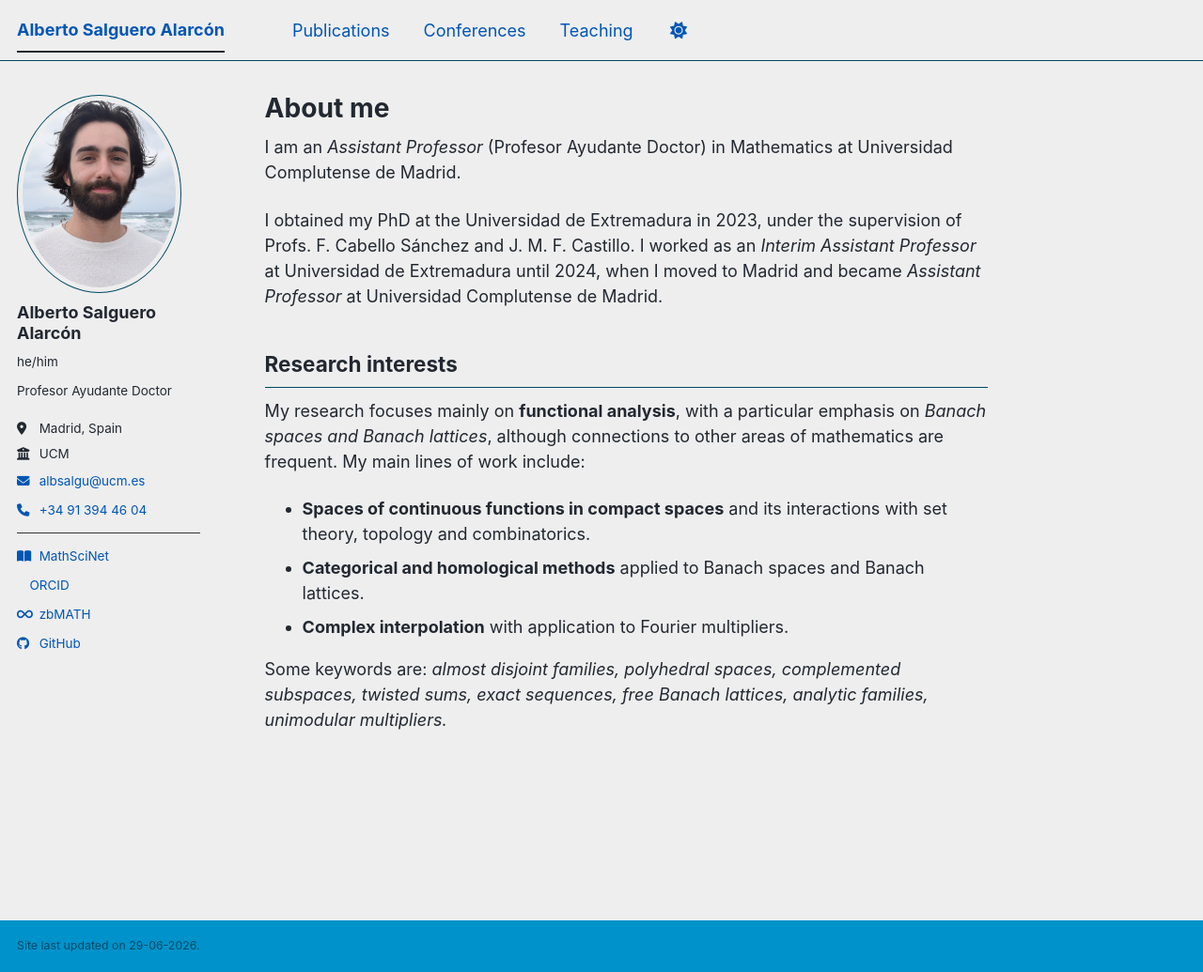
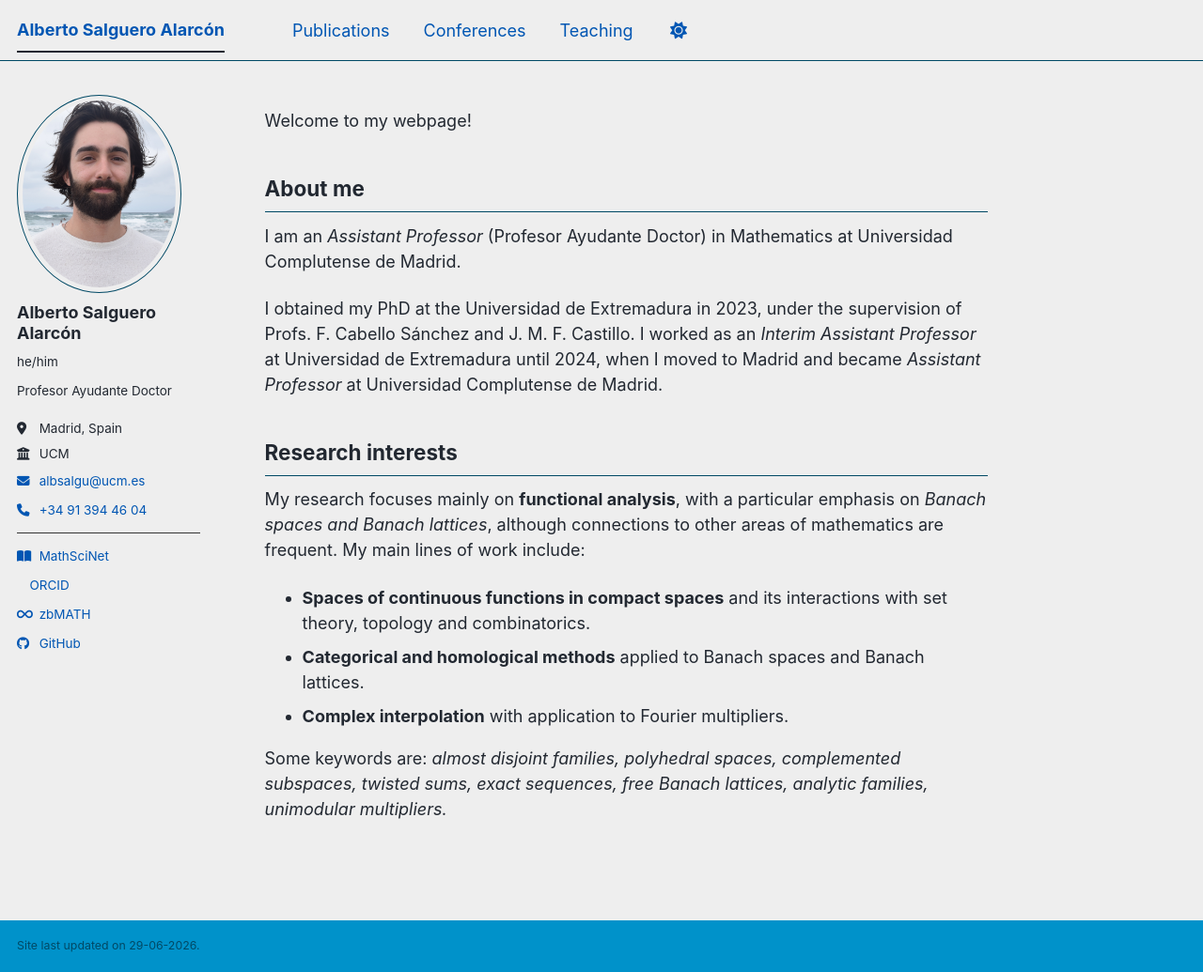
Before and after one commit to salgueroalarcon/salgueroalarcon.github.io, a Jekyll site: the page built from _pages/about.md, in a window 1280 px wide and 1035 px high. Shown: the whole window at 94% size. Built offline with Jekyll 4.4.1, drawn with Linux system fonts in a browser that asks for light colours; a style sheet for code colours, icons or effects is not loaded.

Commit message:
Update about.md

```diff
--- a/_pages/about.md
+++ b/_pages/about.md
@@ -1,12 +1,14 @@
 ---
 permalink: /
-title: "About me"
+title: " "
 author_profile: true
 redirect_from:
   - /about/
   - /about.html
 ---
+Welcome to my webpage!
 
+## About me
 I am an _Assistant Professor_ (Profesor Ayudante Doctor) in Mathematics at Universidad Complutense de Madrid.
 
 I obtained my PhD at the Universidad de Extremadura in 2023, under the supervision of Profs. F. Cabello Sánchez and J. M. F. Castillo.  I worked as an _Interim Assistant Professor_ at Universidad de Extremadura until 2024, when I moved to Madrid and became _Assistant Professor_ at Universidad Complutense de Madrid.
```
